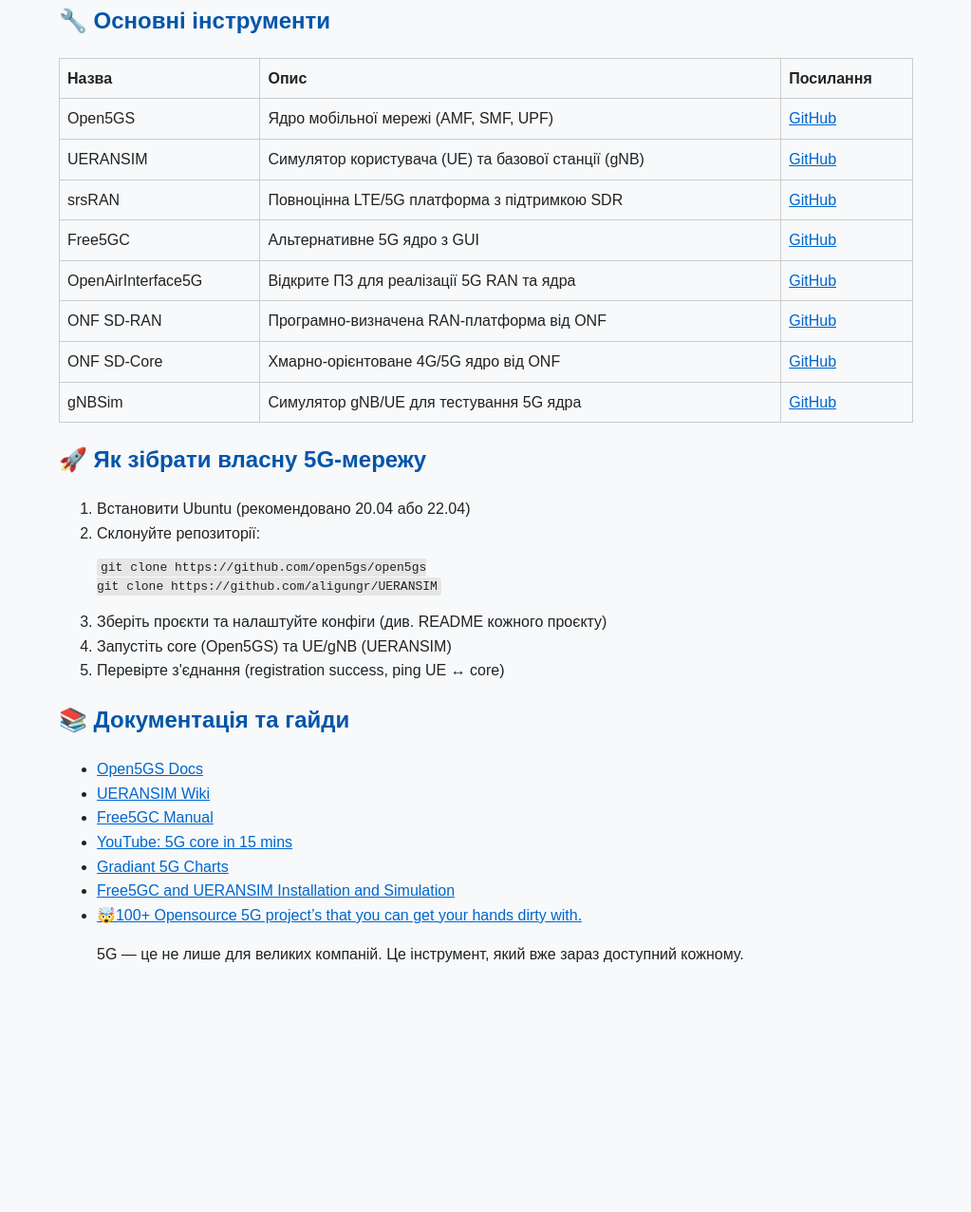
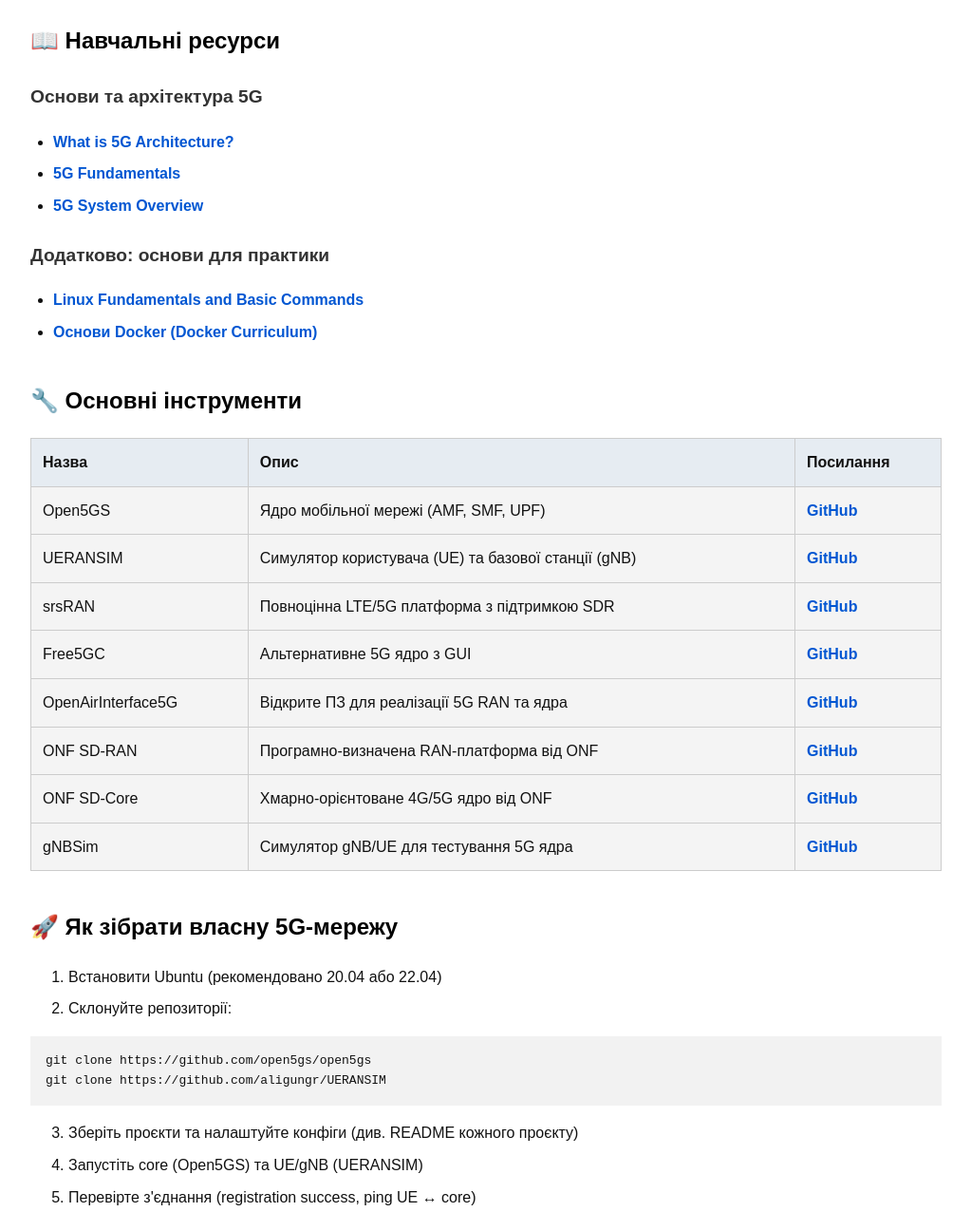
Before and after one commit to alla-pinchuk/5g-resources.io, a plain HTML site: page index.html in a window 1280 px wide. Shown: the part 169-1445 px from the top of the page at 95% size, without its empty margins (128-1151 px from the left). Before the commit the page ends 1235 px from the top, so only its background shows below. Drawn offline with Linux system fonts and the light colour scheme.

Commit message:
Update index.html

```diff
--- a/index.html
+++ b/index.html
@@ -6,40 +6,90 @@
   <title>5G: Hands-On Resources</title>
   <style>
     body {
-      font-family: Arial, sans-serif;
+      font-family: 'Arial', sans-serif;
       line-height: 1.6;
-      max-width: 900px;
+      max-width: 960px;
       margin: 0 auto;
       padding: 2rem;
-      background: #f7f9fb;
-      color: #222;
+      background-color: #fff;
+      color: #111;
     }
-    h1, h2, h3 {
-      color: #0055aa;
+    h1 {
+      font-size: 2.2rem;
+      font-weight: bold;
+      margin-bottom: 1rem;
     }
-    code {
-      background-color: #e6e6e6;
-      padding: 2px 4px;
-      border-radius: 4px;
+    h2 {
+      margin-top: 2.5rem;
+      font-size: 1.5rem;
+      font-weight: bold;
+      color: #000;
+    }
+    h3 {
+      font-size: 1.2rem;
+      margin-top: 1.5rem;
+      color: #333;
+    }
+    ul {
+      padding-left: 1.5rem;
+    }
+    li {
+      margin-bottom: 0.5rem;
+    }
+    a {
+      color: #0056d2;
+      text-decoration: none;
+      font-weight: bold;
+    }
+    a:hover {
+      text-decoration: underline;
     }
     table {
       width: 100%;
       border-collapse: collapse;
-      margin: 1rem 0;
+      margin-top: 1rem;
+      background: #f4f4f4;
     }
     th, td {
-      padding: 0.5rem;
       border: 1px solid #ccc;
+      padding: 0.75rem;
       text-align: left;
     }
-    a {
-      color: #0066cc;
+    th {
+      background: #e6ecf2;
+    }
+    code, pre {
+      background: #f2f2f2;
+      padding: 0.5rem;
+      display: block;
+      overflow-x: auto;
+    }
+    blockquote {
+      margin-top: 3rem;
+      padding: 1rem;
+      background: #f0f6ff;
+      border-left: 4px solid #0077ff;
+      font-style: italic;
     }
   </style>
 </head>
 <body>
   <h1>5G: Hands-On Resources</h1>
   <p>Ця сторінка створена як продовження воркшопу <strong>"5G: простіше, ніж здається"</strong> на IT Future Fest 2025.</p>
+
+  <h2>📖 Навчальні ресурси</h2>
+  <h3>Основи та архітектура 5G</h3>
+  <ul>
+    <li><a href="https://www.viavisolutions.com/en-uk/what-5g-architecture">What is 5G Architecture?</a></li>
+    <li><a href="https://youtu.be/mOIRyffPNMY?si=1340oN4vx4G2JkIE">5G Fundamentals</a></li>
+    <li><a href="https://www.3gpp.org/technologies/5g-system-overview">5G System Overview</a></li>
+  </ul>
+
+  <h3>Додатково: основи для практики</h3>
+  <ul>
+    <li><a href="https://medium.com/@subhampradhan966/linux-fundamentals-and-basic-commands-30a1ea72ea11">Linux Fundamentals and Basic Commands</a></li>
+    <li><a href="https://docker-curriculum.com/">Основи Docker (Docker Curriculum)</a></li>
+  </ul>
 
   <h2>🔧 Основні інструменти</h2>
   <table>
@@ -57,10 +107,11 @@
   <h2>🚀 Як зібрати власну 5G-мережу</h2>
   <ol>
     <li>Встановити Ubuntu (рекомендовано 20.04 або 22.04)</li>
-    <li>Склонуйте репозиторії:
-      <pre><code>git clone https://github.com/open5gs/open5gs
+    <li>Склонуйте репозиторії:</li>
+  </ol>
+  <pre><code>git clone https://github.com/open5gs/open5gs
 git clone https://github.com/aligungr/UERANSIM</code></pre>
-    </li>
+  <ol start="3">
     <li>Зберіть проєкти та налаштуйте конфіги (див. README кожного проєкту)</li>
     <li>Запустіть core (Open5GS) та UE/gNB (UERANSIM)</li>
     <li>Перевірте з'єднання (registration success, ping UE ↔ core)</li>
@@ -72,9 +123,6 @@ git clone https://github.com/aligungr/UERANSIM</code></pre>
     <li><a href="https://github.com/aligungr/UERANSIM/wiki">UERANSIM Wiki</a></li>
     <li><a href="https://free5gc.org">Free5GC Manual</a></li>
     <li><a href="https://www.youtube.com/results?search_query=build+5g+core+open5gs">YouTube: 5G core in 15 mins</a></li>
-    <li><a href="https://gradiant.github.io/5g-charts/">Gradiant 5G Charts</a></li>
-    <li><a href="http://hackmd.io/@_ZfqOpYhTCq5xfvPo9Xb8g/BJh007lbh">Free5GC and UERANSIM Installation and Simulation</a></li>
-    <li><a href="https://medium.com/@googler_ram/100-opensource-5g-projects-that-you-can-get-your-hands-dirty-with-127a50967692">🤯100+ Opensource 5G project’s that you can get your hands dirty with.</a></li>
   </ul>
 
   <blockquote>
```
